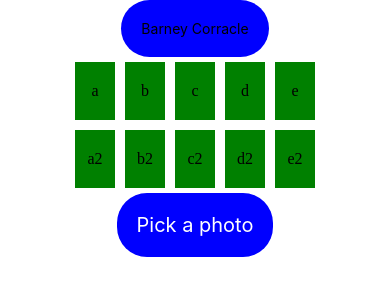
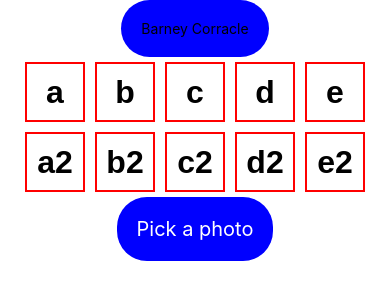
Before and after one commit to andrew-oxenburgh/barney-coracle, a React Native app: screen / in a window 390 px wide. Shown: the top 300 px of the page. Built offline with nearby package versions, Linux system fonts and the light colour scheme.

Commit message:
some styling

```diff
--- a/src/Main.jsx
+++ b/src/Main.jsx
@@ -94,12 +94,20 @@ const styles = StyleSheet.create({
       flexDirection: "row",
    },
    cell: {
-      backgroundColor: "green",
+      color: 'black',
+      fontFamily: 'sans-serif',
+      fontSize: 32,
+      fontWeight: 'bolder',
+      backgroundColor: "white",
       alignItems: "center",
-      width: 20,
+      height: 60,
+      width: 60,
       justifyContent: "center",
       padding: 20,
-      margin: 5
+      margin: 5,
+      borderColor: 'red',
+      borderStyle: 'solid',
+      borderWidth: 2,
    },
    container: {
       backgroundColor: "#fff",
```
